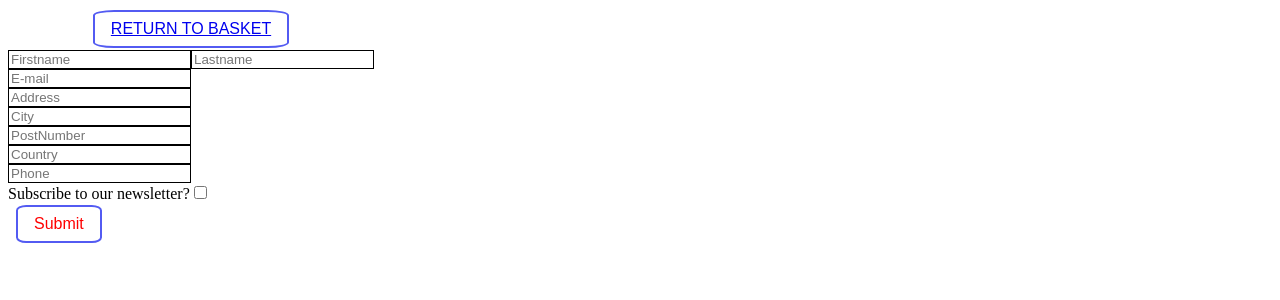
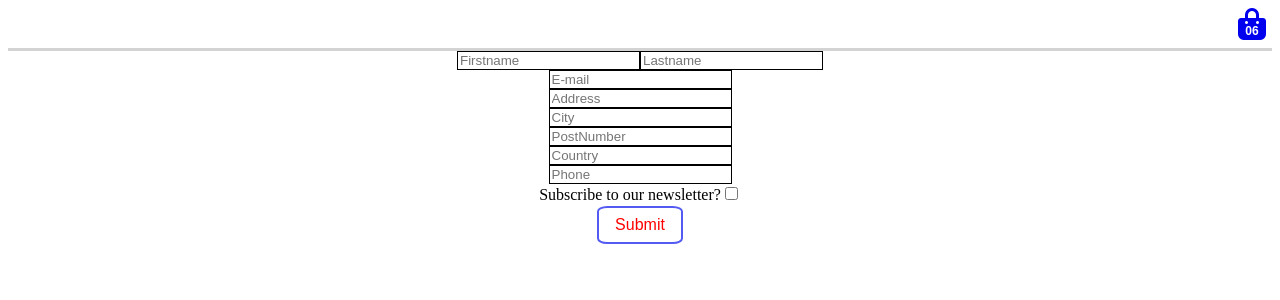
Before and after one commit to ChviChvi/Webshop-frontend-backend, a React (Vite) app in the folder vite-frontend-webshop/: page / in a window 1280 px wide. Both pictures are taken after a click on the button "Go to checkout". Shown: the top 300 px of the page. Built offline with nearby package versions, Linux system fonts and the light colour scheme.

Commit message:
Checkout button moved + icon Return to checkout changed to bag-icon

```diff
--- a/vite-frontend-webshop/index.html
+++ b/vite-frontend-webshop/index.html
@@ -3,6 +3,9 @@
   <head>
     <meta charset="UTF-8" />
     <link rel="icon" type="image/svg+xml" href="/vite.svg" />
+    <script src="https://kit.fontawesome.com/b645b957d1.js" crossOrigin="anonymous"></script>
+    <link rel="stylesheet" href="https://use.fontawesome.com/releases/v6.0.0-beta2/css/all.css"
+          integrity="sha384-...">
     <meta name="viewport" content="width=device-width, initial-scale=1.0" />
     <title>Vite + React + TS</title>
   </head>
--- a/vite-frontend-webshop/src/components/App.tsx
+++ b/vite-frontend-webshop/src/components/App.tsx
@@ -1,6 +1,7 @@
 import { useState } from "react";
 import { checkoutlist } from '../Basket';
 import '../stylesheets/styles.css'; // import CSS styles
+<script src="https://kit.fontawesome.com/yourcode.js" crossOrigin="anonymous"></script>
 import { BrowserRouter as Router,Routes, Route }
     from "react-router-dom";
 
--- a/vite-frontend-webshop/src/components/CustomerBasket.tsx
+++ b/vite-frontend-webshop/src/components/CustomerBasket.tsx
@@ -2,6 +2,8 @@ import React, {useState} from "react";
 import {checkoutlist} from "../Basket";
 import { Link } from 'react-router-dom';
 import '../stylesheets/styles.css'; // import CSS styles
+<script src="https://kit.fontawesome.com/b645b957d1.js" crossOrigin="anonymous"></script>
+
 
 
 function CustomerBasket() {
@@ -188,10 +190,18 @@ function CustomerBasket() {
 
     }
     return (
-        <div >
-            {content}
-            <button type="submit"><Link to="/checkoutform">Go to checkout</Link></button>
-        </div>
+        <>
+            <div>
+
+
+
+                {content}
+                <button type="submit" className={'toCheckout'}><Link to="/checkoutform">Go to checkout
+                    <i className="fa-solid fa-arrow-right fa-icon"></i></Link></button>
+
+
+            </div>
+        </>
 
     );
 }
--- a/vite-frontend-webshop/src/components/CustomerCheckout.tsx
+++ b/vite-frontend-webshop/src/components/CustomerCheckout.tsx
@@ -19,10 +19,21 @@ const CustomerCheckout: React.FC = () => {
     const handleSubscribeChange = (event: React.ChangeEvent<HTMLInputElement>) => {
         setSubscribe(event.target.checked);
     };
+////    <button type="submit"><Link to="/">RETURN TO BASKET</Link></button>
+    return (
+        <>
+            <div className="nav">
+        <button className="bag-button"><Link to="/">
+            <span className="fa-stack fa-1x" >
+    <i className="fa fa-shopping-bag fa-stack-2x">    </i>
+    <strong className="fa-stack-1x bag-text">06</strong>
+       </span></Link></button>
+            </div>
 
-    return (
+            <div>
         <form>
-            <button type="submit"><Link to="/">RETURN TO BASKET</Link></button>
+
+
             <div>
                 <input type="text" id="firstName" value={firstName} onChange={(e) => setFirstName(e.target.value)} placeholder={"Firstname"} pattern="^[\p{L}\s-]+$" required/>
                 <input type="text" id="lastName" value={lastName} onChange={(e) => setLastName(e.target.value)} placeholder={"Lastname"} pattern="^[\p{L}\s-]+$" required/>
@@ -76,6 +87,8 @@ const CustomerCheckout: React.FC = () => {
             </div>
 
         </form>
+            </div>
+        </>
     );
 };
 
--- a/vite-frontend-webshop/src/stylesheets/styles.css
+++ b/vite-frontend-webshop/src/stylesheets/styles.css
@@ -8,7 +8,7 @@ h1 {
 
 
 div {
-    width: fit-content;
+    width: 100%;
     text-align: center;
 
 }
@@ -22,9 +22,7 @@ td{border-bottom-style: dashed;
 
 
 .sum{text-align: center}
-body{
 
-}
 table {
     background-color: #FFF;
     border-collapse: collapse;
@@ -60,13 +58,14 @@ button {
     padding: 8px 16px;
     text-align: center;
     text-decoration: none;
-    display: inline-block;
+
     font-size: 16px;
     cursor: pointer;
     border-radius: 10%;
     margin: 4px 10px;
     outline: #535bf2 2px solid;
 }
+
 
 button:hover {
     outline: red 2px solid;
@@ -95,13 +94,19 @@ button:hover {
     overflow-y: auto;
     height: 200px;
 }
+.toCheckout{
+    float: right;
+    font-weight: bolder;
+}
 
 
 table{
-    position: absolute;
+
     left: 15%;
     right: 15%;
     margin-top: 40px;
+    margin-left:auto;
+    margin-right:auto;
 
 }
 
@@ -122,3 +127,24 @@ table{
 .discounted-price {
     color: green;
 }
+
+/**Navigation bar currently only containing shopping-bag */
+.bag-button{
+    position: relative;
+    outline:none;
+    float: right;
+    padding: 0;
+    margin: auto;}
+
+.nav{
+    height:40px;
+    width: 100%;
+    border-bottom-style: solid;
+    border-color: lightgray;
+}
+
+.bag-text{
+    margin-top: .6em;
+    color: white;
+    font-size: 12px;
+height: 10px;}
```
Also changed, not shown: vite-frontend-webshop/src/index.css (line endings or trailing spaces), 1 other file (tests, documents, lock files or other folders).
